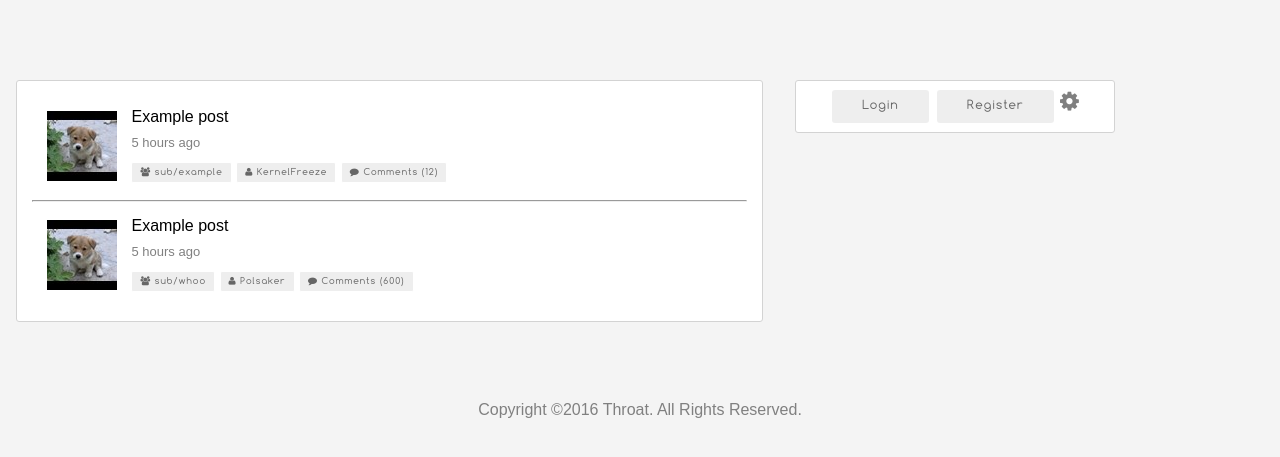
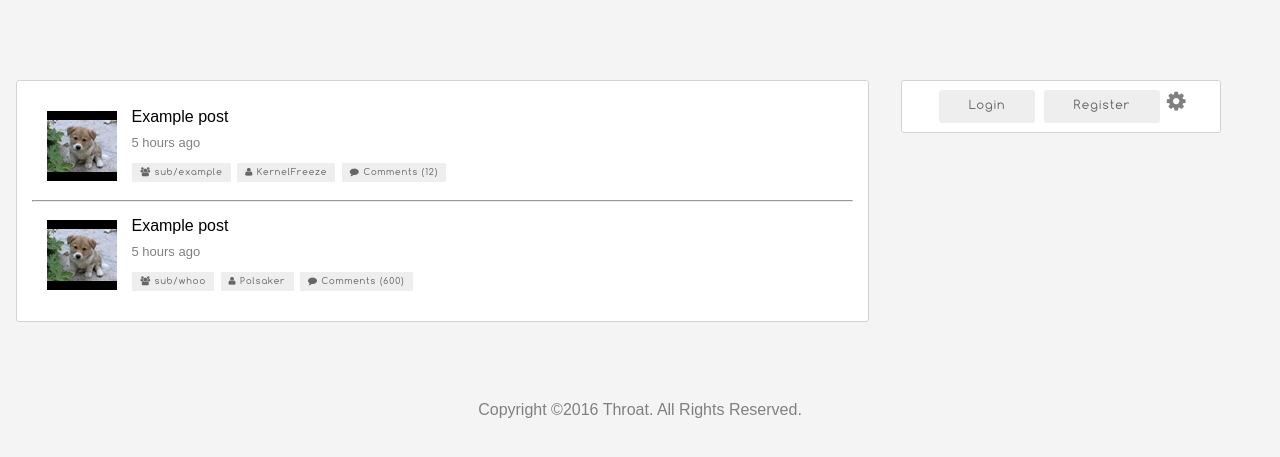
Before and after one commit to Phuks-co/throat, a Flask app: page / in a window 1280 px wide. Shown: the part 80-537 px from the top of the page. Run offline with Flask 2, Linux system fonts and the light colour scheme.

Commit message:
Using col-8 on the main block.

```diff
--- a/templates/layout.html
+++ b/templates/layout.html
@@ -29,7 +29,7 @@
       </header>
     </div>
     <div class="row content">
-      <main class="col-7">{% block content %}{% endblock %}</main>
+      <main class="col-8">{% block content %}{% endblock %}</main>
       <div class="col-3 side">
         {% block sidebar %}
         <a href="#login-form" class="btn login">Login</a>
```
